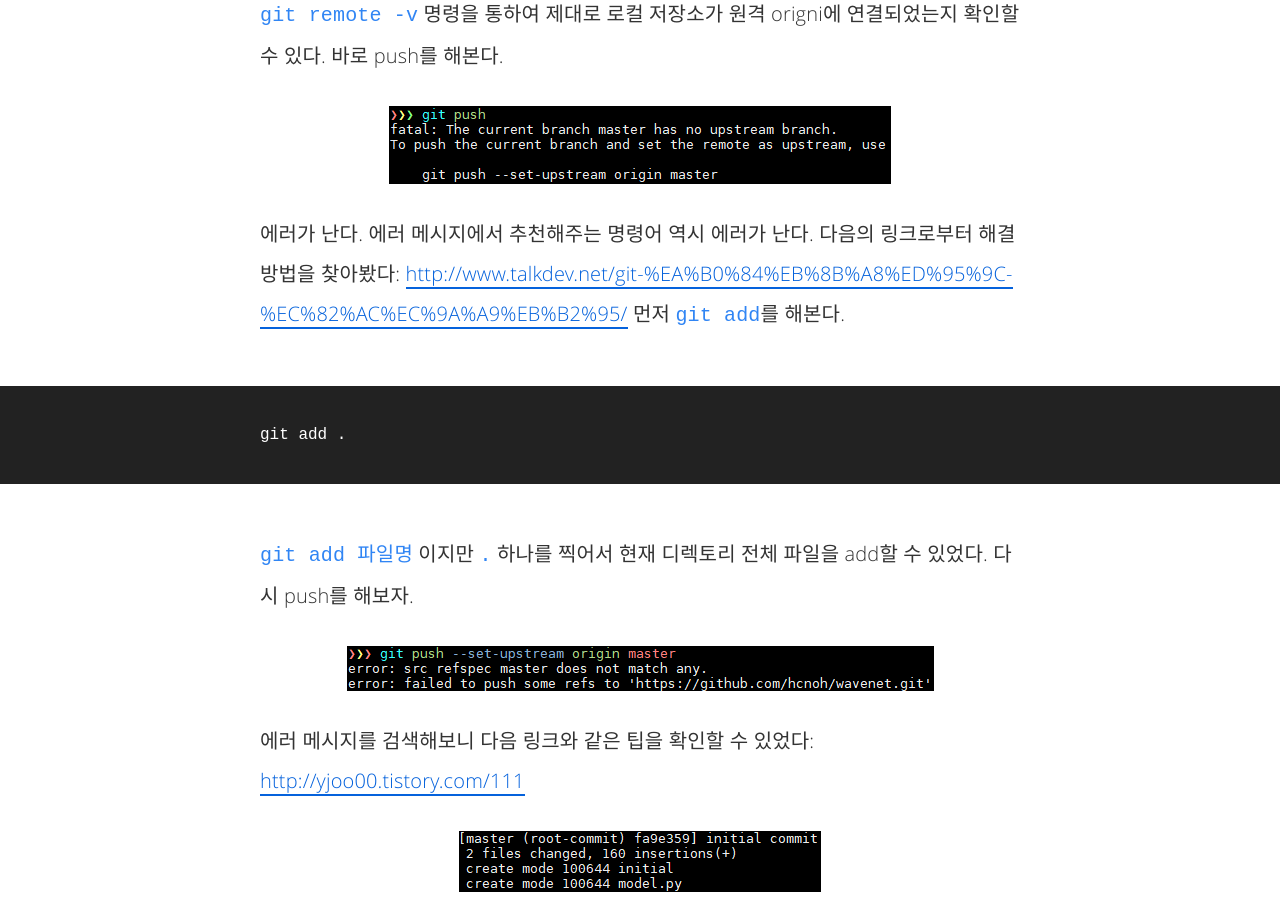
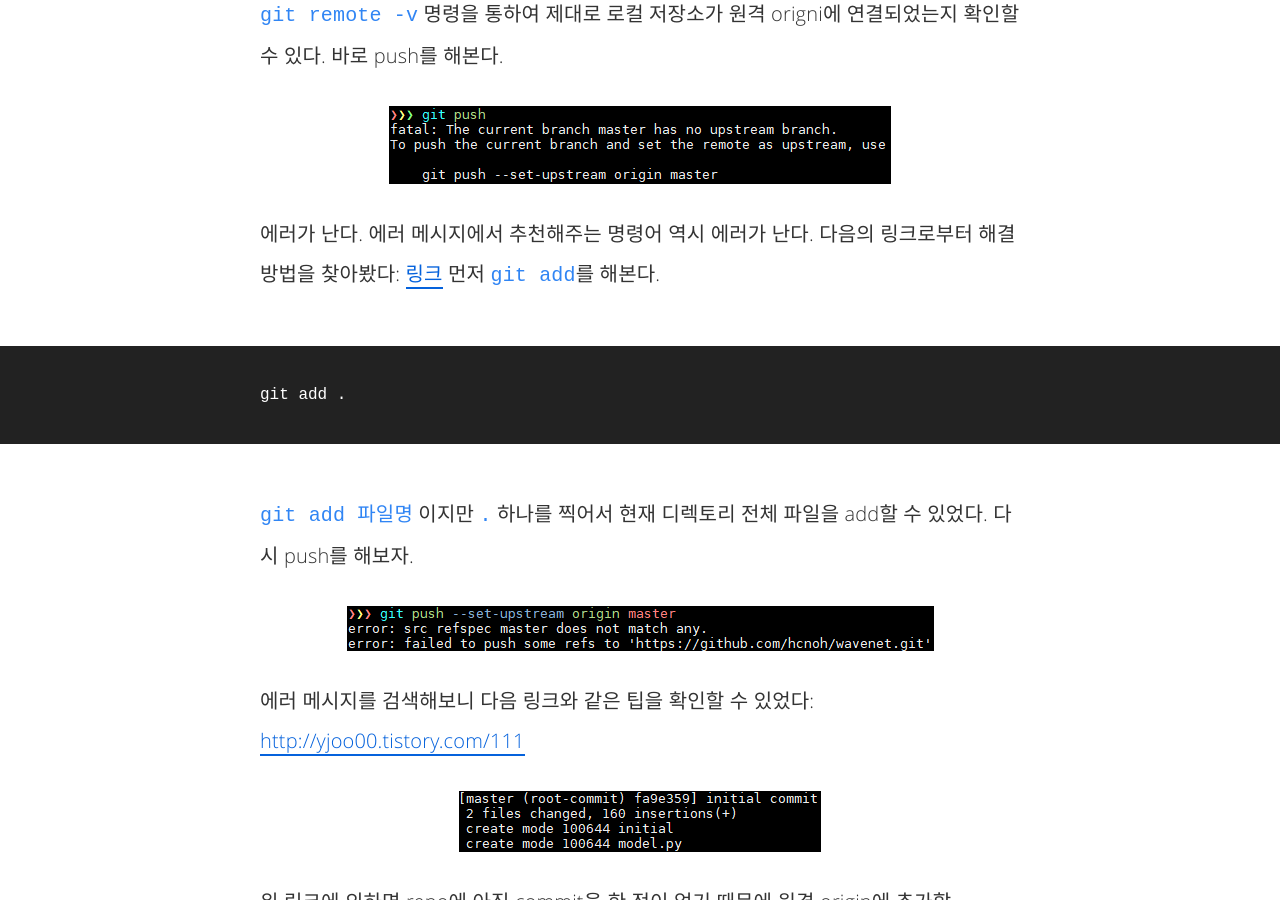
Before and after one commit to hcnoh/blog-prev, a Jekyll site: the page built from _posts/2018-08-18-git-first-time.md, in a window 1280 px wide and 900 px high, scrolled down 2564 px. Built offline with Jekyll 4.4.1, drawn with Linux system fonts in a browser that asks for light colours; comment, search, counter and statistics services are not loaded.

Commit message:
Update 2018-08-18-git-first-time.md

```diff
--- a/_posts/2018-08-18-git-first-time.md
+++ b/_posts/2018-08-18-git-first-time.md
@@ -39,7 +39,7 @@ git remote add origin https://github.com/hcnoh/wavenet.git
 `git remote -v` 명령을 통하여 제대로 로컬 저장소가 원격 origni에 연결되었는지 확인할 수 있다.
 바로 push를 해본다.
 ![image](/assets/img/2018-08-18-git-first-time/03.png)
-에러가 난다. 에러 메시지에서 추천해주는 명령어 역시 에러가 난다. 다음의 링크로부터 해결 방법을 찾아봤다: [http://www.talkdev.net/git-%EA%B0%84%EB%8B%A8%ED%95%9C-%EC%82%AC%EC%9A%A9%EB%B2%95/](http://www.talkdev.net/git-%EA%B0%84%EB%8B%A8%ED%95%9C-%EC%82%AC%EC%9A%A9%EB%B2%95/)
+에러가 난다. 에러 메시지에서 추천해주는 명령어 역시 에러가 난다. 다음의 링크로부터 해결 방법을 찾아봤다: [링크](http://www.talkdev.net/git-%EA%B0%84%EB%8B%A8%ED%95%9C-%EC%82%AC%EC%9A%A9%EB%B2%95/)
 먼저 `git add`를 해본다.
 {% highlight bash %}
 git add .
```
